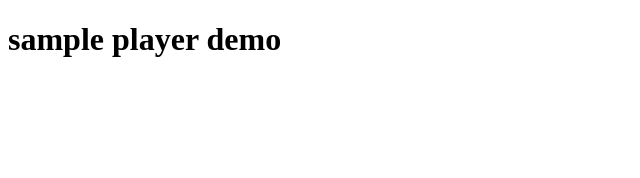
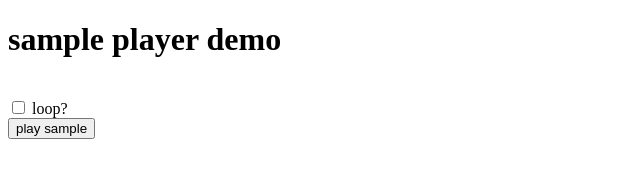
Before and after one commit to openmusic/sample-player, a website with bundled scripts: page demo/index.html in a window 1280 px wide. Shown: the whole page, without its empty margins (0-640 px from the left). Built offline with nearby package versions, Linux system fonts and the light colour scheme.

Commit message:
add basic controls

```diff
--- a/demo/index.html
+++ b/demo/index.html
@@ -7,6 +7,8 @@
 	</head>
 	<body>
 		<h1>sample player demo</h1>
-		<openmusic-oscilloscope></openmusic-oscilloscope>
+		<openmusic-oscilloscope></openmusic-oscilloscope><br />
+		<input type="checkbox"> loop?<br />
+		<button>play sample</button>
 	</body>
 </html>
```
Also changed, not shown: demo/main.js (+11 -3 lines).
